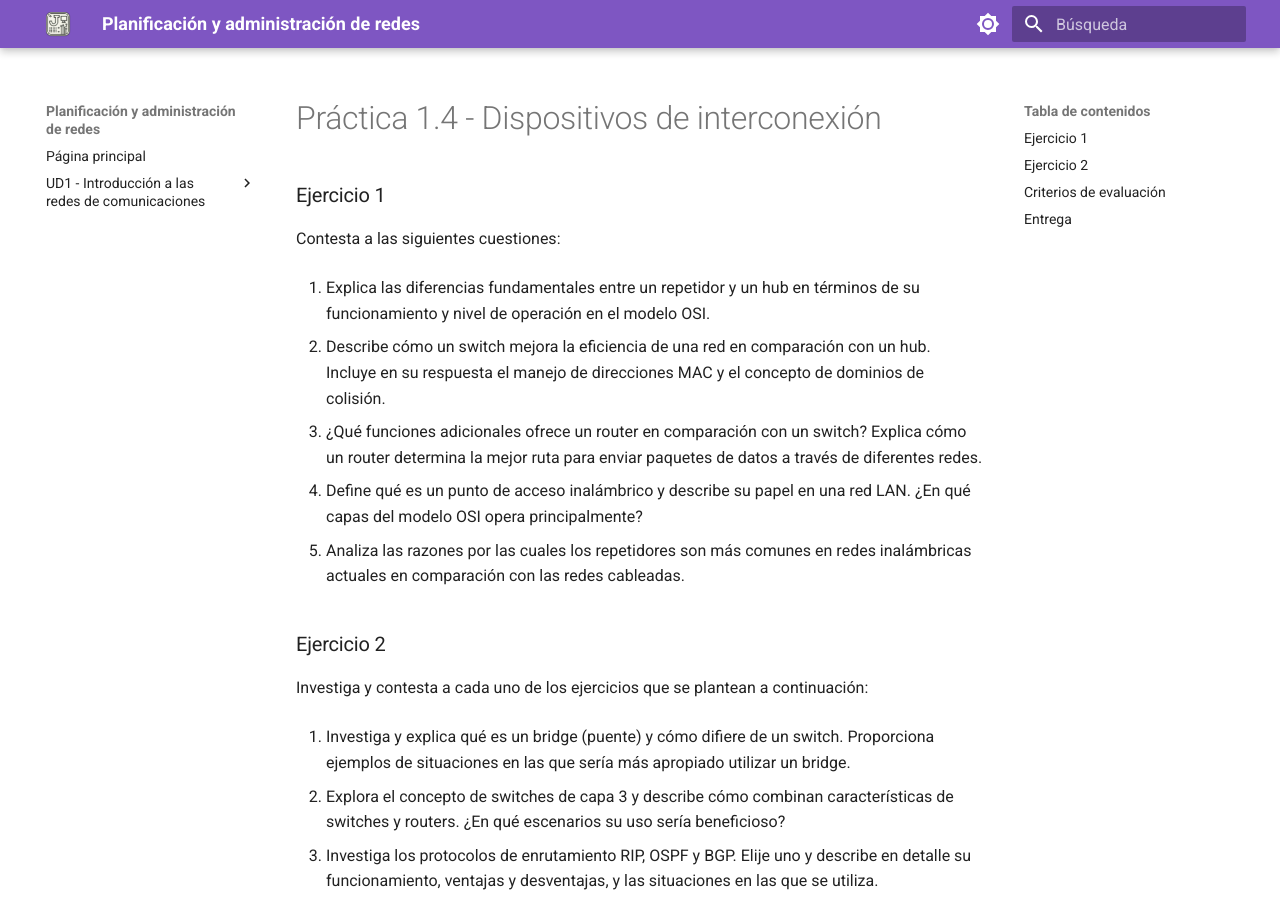
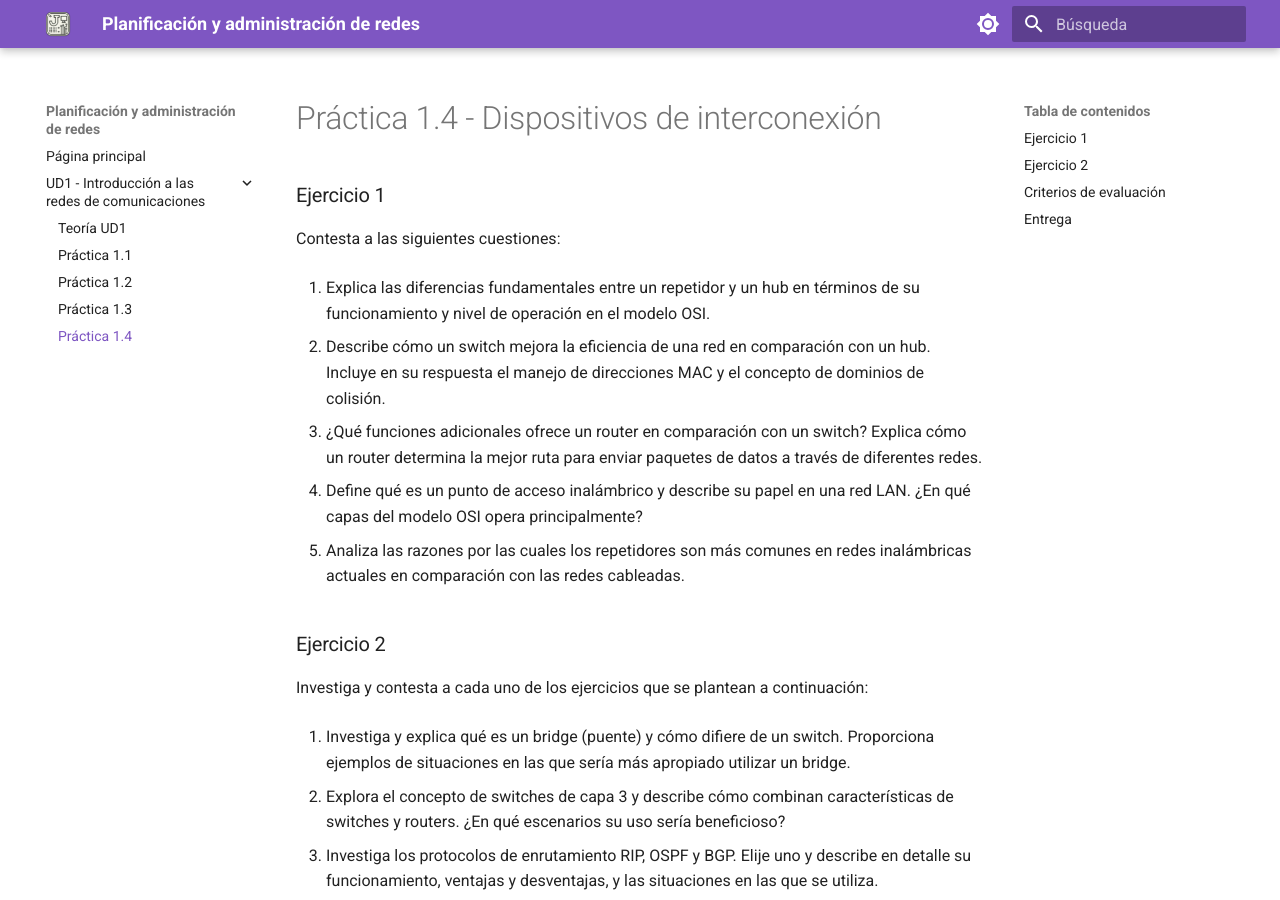
Before and after one commit to Joperpu/par2425, an MkDocs documentation site: the page built from docs/pr1.4.md, in a window 1280 px wide and 900 px high. Built offline with MkDocs 1.6.1 and Material for MkDocs 9.7.7, drawn with Linux system fonts in a browser that asks for light colours.

Commit message:
Práctica 1.4

```diff
--- a/mkdocs.yml
+++ b/mkdocs.yml
@@ -27,7 +27,8 @@ nav:
     - Práctica 1.1: pr1.1.md
     - Práctica 1.2: pr1.2.md
     - Práctica 1.3: pr1.3.md
-    #- Práctica 1.4: pr1.4.md
+    - Práctica 1.4: pr1.4.md
+    #- Práctica 1.5: pr1.5.md
 
 copyright: "2024 José María Pérez Puentes - Licencia CC BY-NC-SA 4.0"
 
```
Also changed, not shown: docs/pr1.5.md (renamed from pr1.5.md).
